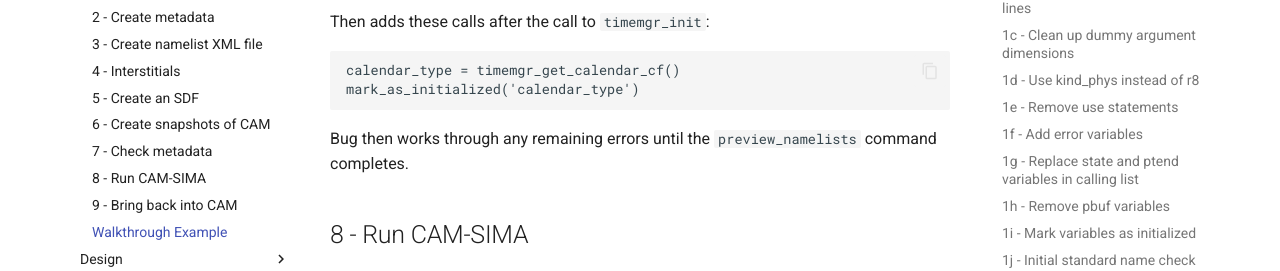
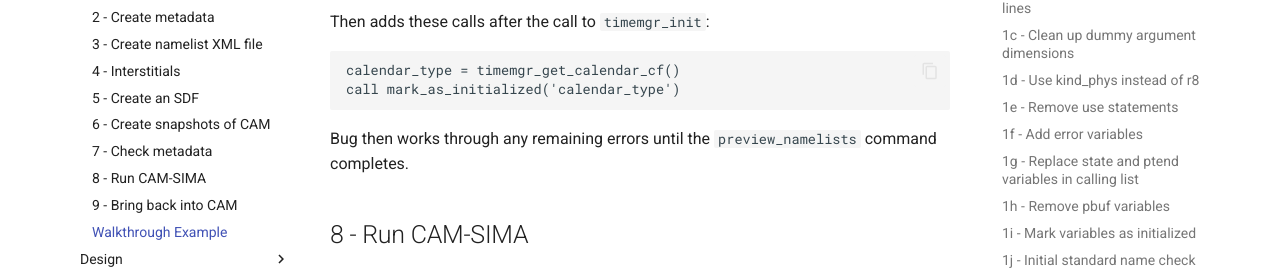
Before and after one commit to kuanchihwang/CAM-SIMA-Docs, an MkDocs documentation site: the page built from docs/conversion/walkthrough.md, in a window 1280 px wide and 900 px high, scrolled down 15275 px. Shown: the part 199-470 px from the top of the window. Built offline with MkDocs 1.6.1 and Material for MkDocs 9.7.7, drawn with Linux system fonts in a browser that asks for light colours.

Commit message:
Fix minor typo and call keyword to set initialized

````diff
--- a/docs/conversion/walkthrough.md
+++ b/docs/conversion/walkthrough.md
@@ -664,7 +664,7 @@ use phys_vars_init_check, only: mark_as_initialized
 Then adds these calls after the call to `timemgr_init`:
 ```
 calendar_type = timemgr_get_calendar_cf()
-mark_as_initialized('calendar_type')
+call mark_as_initialized('calendar_type')
 ```
 
 Bug then works through any remaining errors until the `preview_namelists` command completes.
````
Also changed, not shown: docs/conversion/check-metadata.md (+1 -1 lines).
